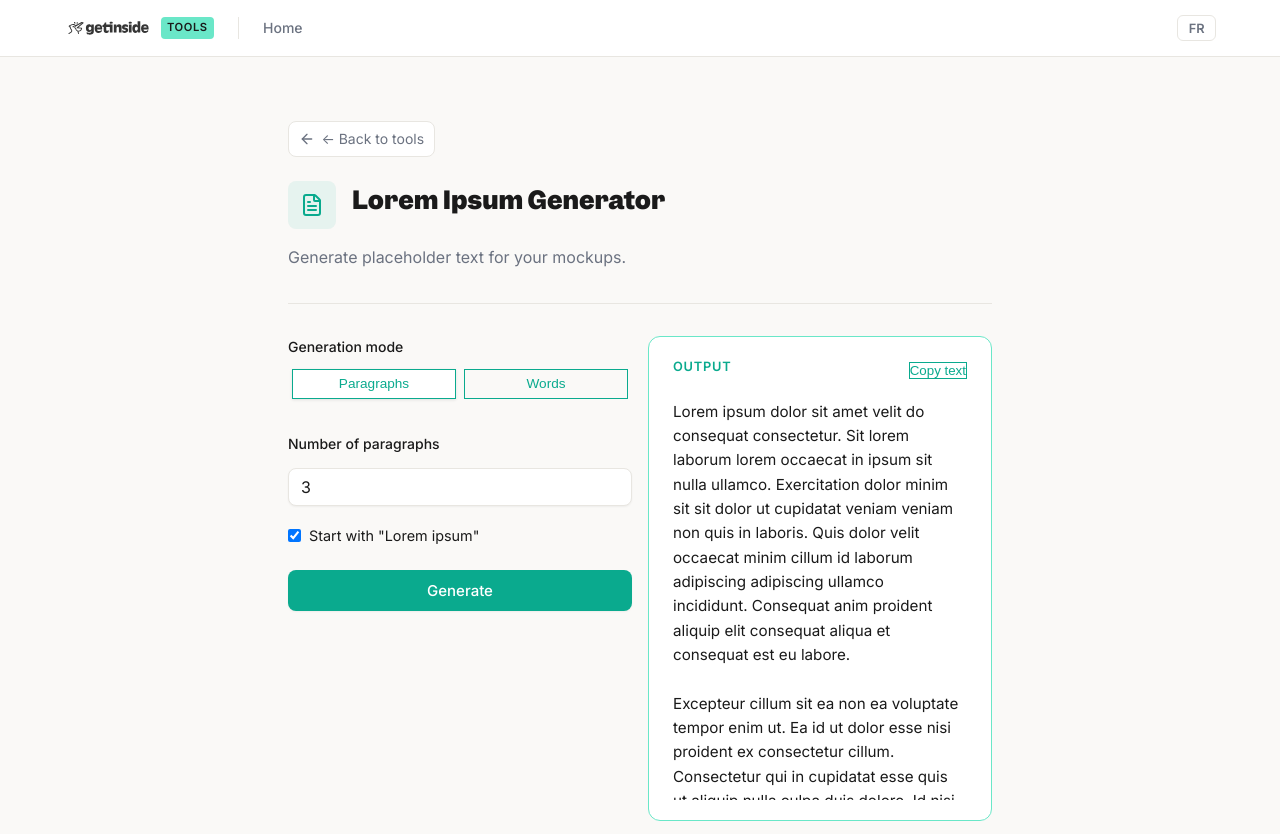
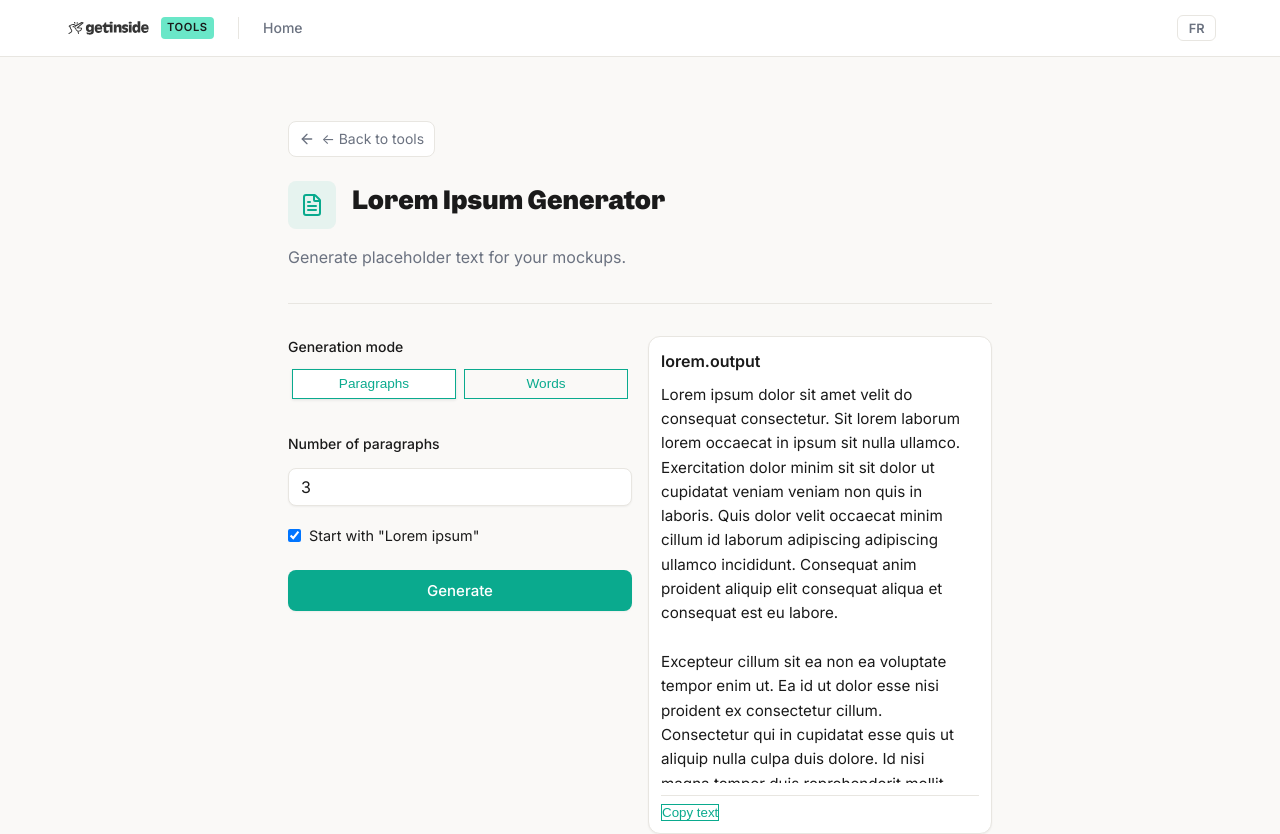
Before and after one commit to getinside-ops/tools, a Vue app: page /#/lorem in a window 1280 px wide. Shown: the top 834 px of the page. Built offline with nearby package versions, Linux system fonts and the light colour scheme.

Commit message:
refactor: migrate LoremIpsumView to use GiResultCard component
Co-authored-by: Qwen-Coder <qwen-coder@alibabacloud.com>

```diff
--- a/src/views/LoremIpsumView.vue
+++ b/src/views/LoremIpsumView.vue
@@ -54,17 +54,16 @@
       </div>
 
       <!-- Result Area -->
-      <div class="gi-result" style="margin-top: 0">
-        <div class="gi-result-header">
-          <div class="gi-result-label">Output</div>
+      <GiResultCard :title="t('lorem.output')">
+        <div class="lorem-output">
+          {{ result }}
+        </div>
+        <template #actions>
           <button class="gi-btn-ghost" @click="copy">
             {{ copied ? t('utmBuilder.copied') : t('lorem.copy') }}
           </button>
-        </div>
-        <div class="lorem-output">
-          {{ result }}
-        </div>
-      </div>
+        </template>
+      </GiResultCard>
     </div>
   </ToolPageLayout>
 </template>
@@ -75,6 +74,7 @@ import { useI18n } from 'vue-i18n'
 import { generateLorem } from '../composables/useLoremIpsum'
 import ToolPageLayout from '../components/ToolPageLayout.vue'
 import GiFormField from '../components/GiFormField.vue'
+import GiResultCard from '../components/GiResultCard.vue'
 import { FileText } from 'lucide-vue-next'
 
 const { t } = useI18n()
@@ -142,11 +142,4 @@ onMounted(() => {
   overflow-y: auto;
   padding-right: 0.5rem;
 }
-
-.gi-result-header {
-  display: flex;
-  justify-content: space-between;
-  align-items: center;
-  margin-bottom: 1rem;
-}
 </style>
```
